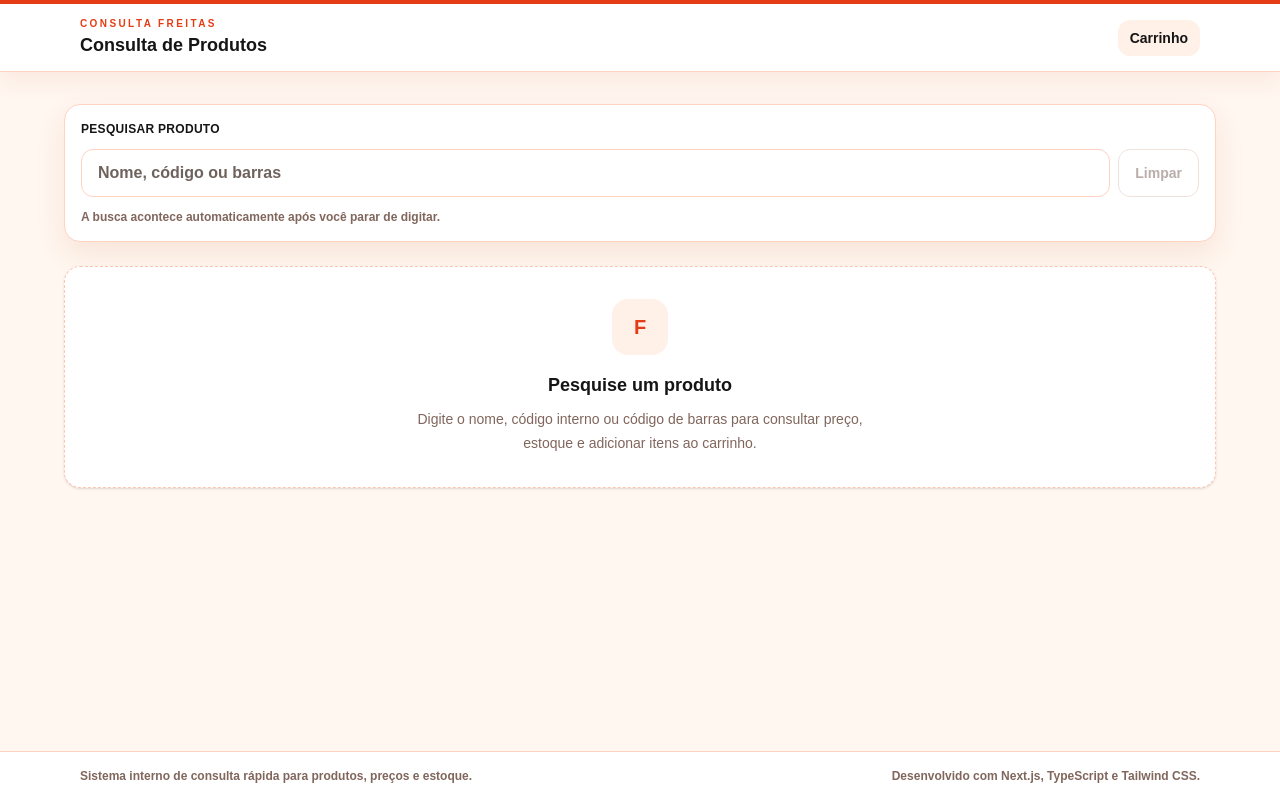
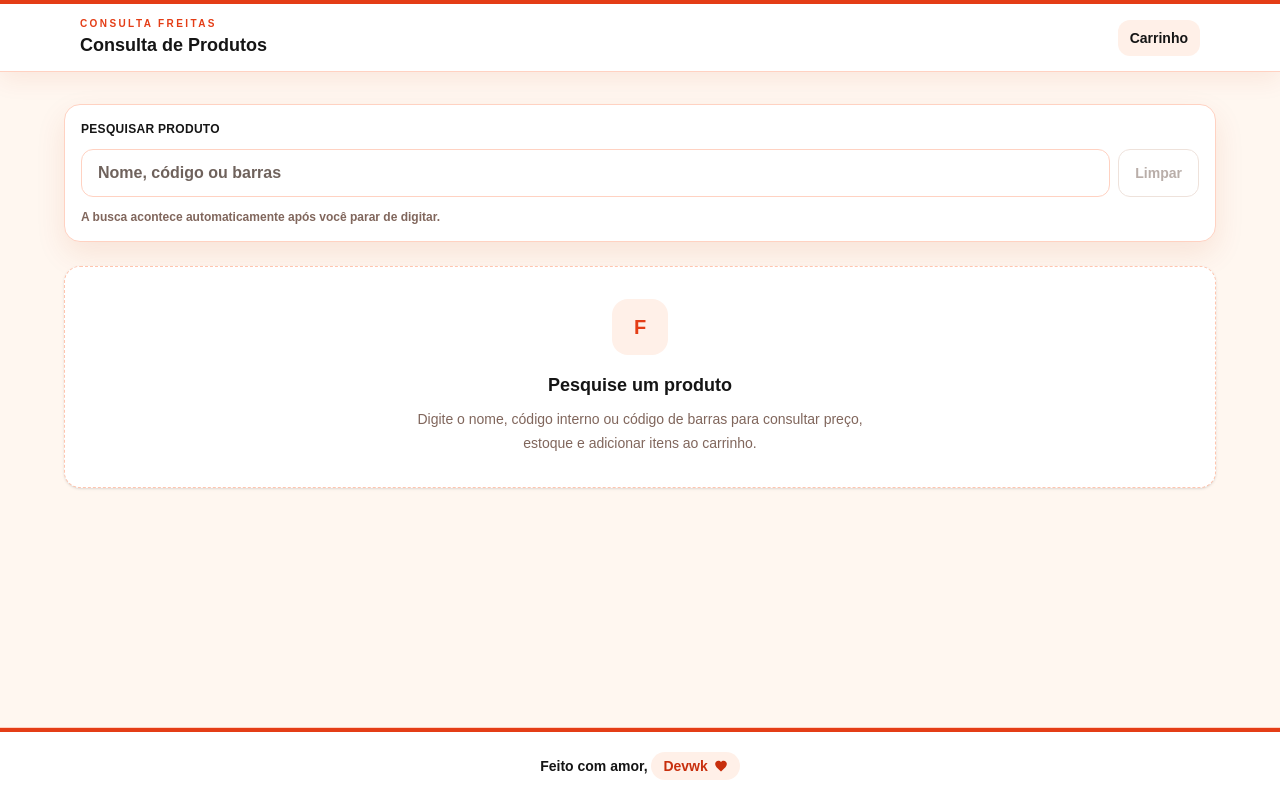
Before and after one commit to wandskk/consulta-freitas, a Next.js app: page /products in a window 1280 px wide. Built offline with nearby package versions, Linux system fonts and the light colour scheme.

Commit message:
feat: update footer signature

```diff
--- a/src/components/layout/app-footer.tsx
+++ b/src/components/layout/app-footer.tsx
@@ -1,12 +1,28 @@
 export function AppFooter() {
   return (
     <footer className="border-t border-[#ffd2c2] bg-white">
-      <div className="mx-auto flex max-w-6xl flex-col gap-2 px-4 py-4 text-xs font-semibold text-[#80665c] sm:flex-row sm:items-center sm:justify-between">
+      <div className="h-1 bg-[#e43d16]" />
+
+      <div className="mx-auto flex max-w-6xl items-center justify-center px-4 py-5 text-center text-sm font-black text-[#151515]">
         <span>
-          Sistema interno de consulta rápida para produtos, preços e estoque.
+          Feito com amor,{' '}
+          <a
+            href="https://instagram.com/wandskk"
+            target="_blank"
+            rel="noopener noreferrer"
+            className="inline-flex items-center gap-1.5 rounded-full bg-[#fff0e8] px-3 py-1 text-[#c82f0d] transition hover:bg-[#e43d16] hover:text-white"
+            aria-label="Abrir Instagram do Devwk"
+          >
+            Devwk
+            <svg
+              aria-hidden="true"
+              className="h-3.5 w-3.5 fill-current"
+              viewBox="0 0 24 24"
+            >
+              <path d="M12 21.35l-1.45-1.32C5.4 15.36 2 12.28 2 8.5 2 5.42 4.42 3 7.5 3c1.74 0 3.41.81 4.5 2.09C13.09 3.81 14.76 3 16.5 3 19.58 3 22 5.42 22 8.5c0 3.78-3.4 6.86-8.55 11.54z" />
+            </svg>
+          </a>
         </span>
-
-        <span>Desenvolvido com Next.js, TypeScript e Tailwind CSS.</span>
       </div>
     </footer>
   )
```
